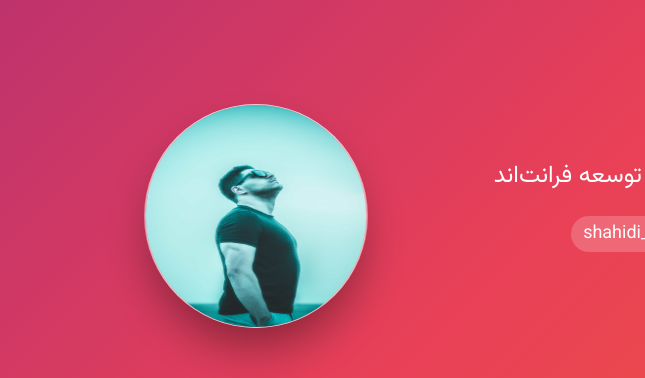
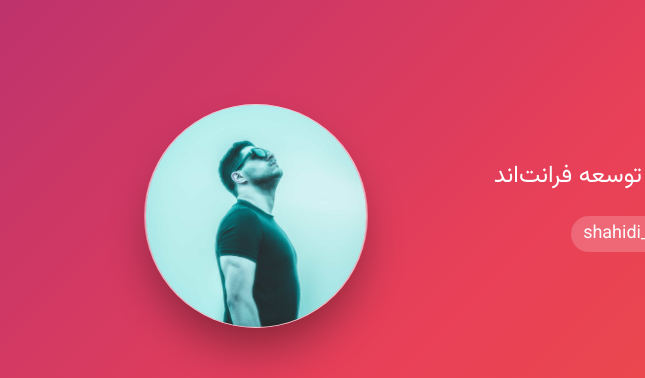
Before and after one commit to sadegh-shahid/resume, a plain HTML site: page index.html in a window 1280 px wide. Shown: the top 378 px of the page, 0-645 px from the left. Drawn offline with nearby package versions, Linux system fonts and the light colour scheme.

Commit message:
Update index.html

```diff
--- a/index.html
+++ b/index.html
@@ -210,7 +210,7 @@
                 </div>
                 <div class="md:w-1/3 flex justify-center mt-8 md:mt-0">
                     <div class="w-40 h-40 md:w-56 md:h-56 bg-white/20 rounded-full flex items-center justify-center shadow-2xl backdrop-blur-sm border border-white/30">
-<img src="./1.jpg" alt="profile photo" class="text-5xl md:text-7xl text-white w-40 h-40 md:w-56 md:h-56 bg-white/20 rounded-full flex items-center justify-center shadow-2xl backdrop-blur-sm border border-white/30">
+<img src="./1.jpg" alt="profile photo" class="text-5xl md:text-7xl text-white w-40 h-40 md:w-56 md:h-56 bg-white/20 rounded-full flex items-center justify-center shadow-2xl backdrop-blur-sm border border-white/30 object-cover">
                     </div>
                 </div>
             </div>
```
